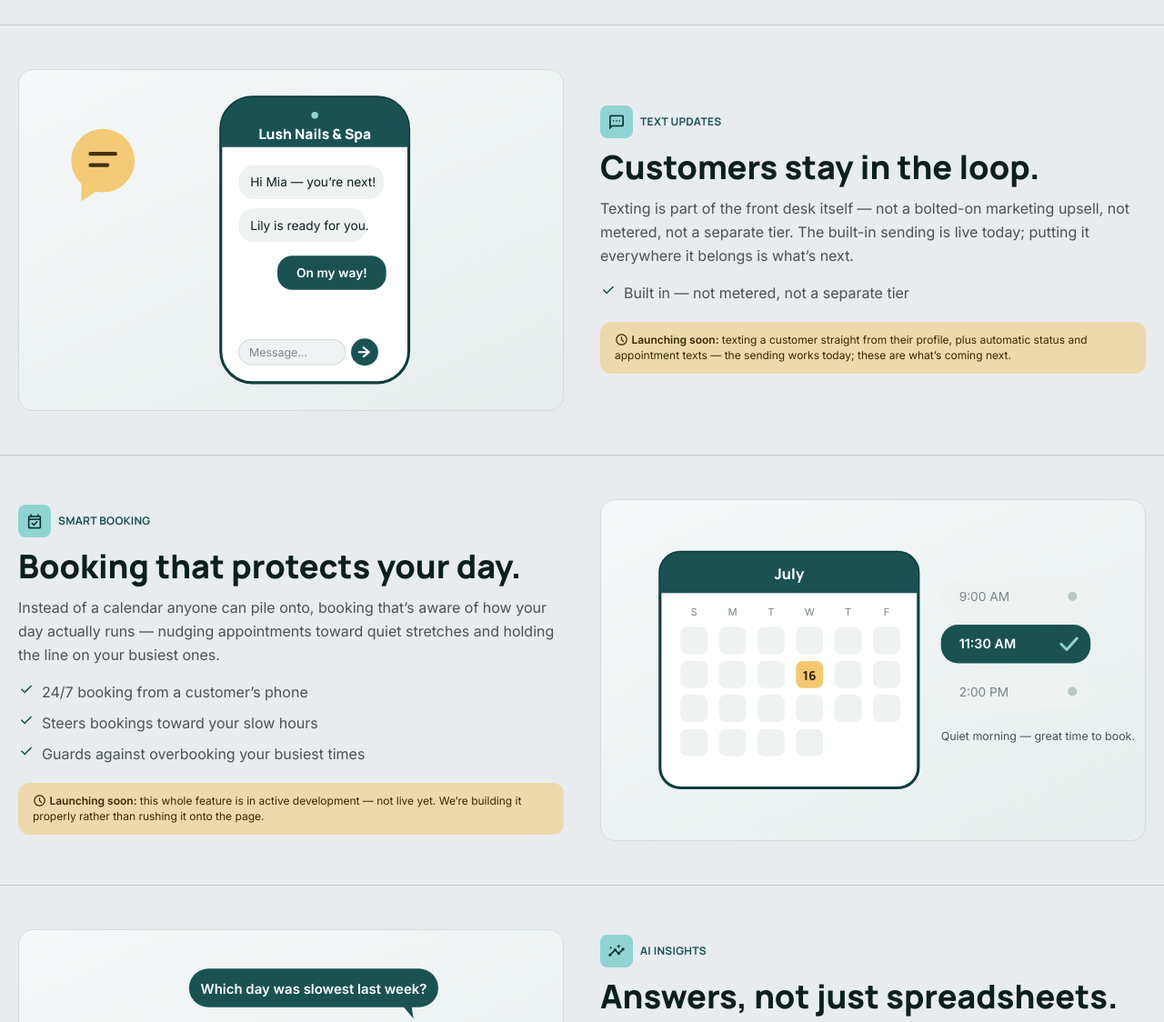
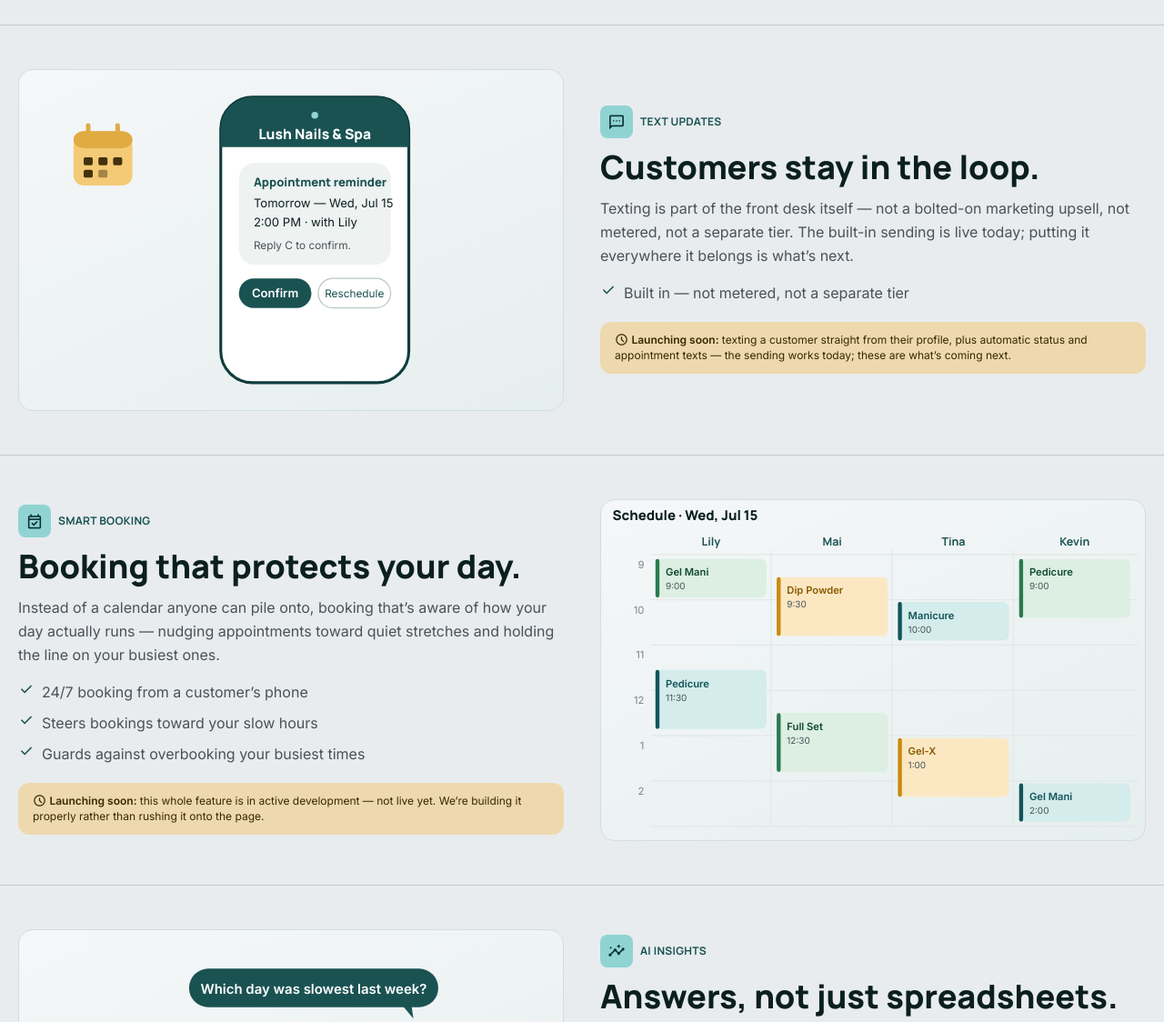
Before and after one commit to MuseNail/turndesk, a website: page site/features.html in a window 1280 px wide. Shown: the part 2989-4113 px from the top of the page at 91% size. Drawn offline with nearby package versions, Linux system fonts and the light colour scheme.

Commit message:
Marketing site: Text Updates SVG -> appointment reminder; Smart Booking SVG -> multi-staff calendar

```diff
--- a/site/features.html
+++ b/site/features.html
@@ -250,17 +250,19 @@ tailwind.config = { theme: { extend: {
     <div class="reveal w-full md:justify-self-start">
       <div class="illus hover-lift">
         <svg viewBox="0 0 480 300" xmlns="http://www.w3.org/2000/svg" role="img" aria-label="A text update arriving on a customer’s phone">
-          <g opacity=".95"><circle cx="74" cy="80" r="28" fill="#f5c870"/><path d="M55 100 l0 16 l16 -11 z" fill="#f5c870"/><path d="M63 74 h22 M63 84 h15" stroke="#3a2800" stroke-width="3.4" stroke-linecap="round"/></g>
+          <g opacity=".95"><rect x="48" y="54" width="52" height="48" rx="9" fill="#f5c870"/><rect x="48" y="54" width="52" height="15" rx="9" fill="#e0a83a"/><rect x="59" y="47" width="4" height="12" rx="2" fill="#e0a83a"/><rect x="85" y="47" width="4" height="12" rx="2" fill="#e0a83a"/><g fill="#3a2800"><rect x="57" y="77" width="8" height="7" rx="1.5"/><rect x="70" y="77" width="8" height="7" rx="1.5"/><rect x="83" y="77" width="8" height="7" rx="1.5"/><rect x="57" y="88" width="8" height="7" rx="1.5"/><rect x="70" y="88" width="8" height="7" rx="1.5" opacity=".45"/></g></g>
           <g>
             <rect x="178" y="24" width="166" height="252" rx="28" fill="#ffffff" stroke="#0f3d3d" stroke-width="2.5"/>
             <path d="M178 52 a28 28 0 0 1 28 -28 h110 a28 28 0 0 1 28 28 v16 h-166 z" fill="#1a5252"/>
             <circle cx="261" cy="40" r="3" fill="#8fd4d3"/>
             <text x="261" y="61" text-anchor="middle" font-family="Manrope,sans-serif" font-size="12.5" font-weight="800" fill="#ffffff">Lush Nails &amp; Spa</text>
-            <rect x="194" y="84" width="128" height="30" rx="13" fill="#eef2f1"/><text x="204" y="103" font-family="Inter,sans-serif" font-size="11" fill="#0b1f1f">Hi Mia — you’re next!</text>
-            <rect x="194" y="122" width="112" height="30" rx="13" fill="#eef2f1"/><text x="204" y="141" font-family="Inter,sans-serif" font-size="11" fill="#0b1f1f">Lily is ready for you.</text>
-            <rect x="228" y="164" width="96" height="30" rx="13" fill="#1a5252"/><text x="276" y="183" text-anchor="middle" font-family="Inter,sans-serif" font-size="11" font-weight="600" fill="#ffffff">On my way!</text>
-            <rect x="194" y="238" width="94" height="22" rx="11" fill="#f0f3f3" stroke="#d3dedb"/><text x="203" y="253" font-family="Inter,sans-serif" font-size="10" fill="#7a858a">Message…</text>
-            <circle cx="305" cy="249" r="12" fill="#1a5252"/><path d="M300 249 h9 M304 245 l5 4 l-5 4" stroke="#ffffff" stroke-width="1.7" fill="none" stroke-linecap="round" stroke-linejoin="round"/>
+            <rect x="194" y="82" width="134" height="90" rx="14" fill="#eef2f1"/>
+            <text x="207" y="103" font-family="Manrope,sans-serif" font-size="10.5" font-weight="800" fill="#1a5252">Appointment reminder</text>
+            <text x="207" y="121" font-family="Inter,sans-serif" font-size="10.5" fill="#0b1f1f">Tomorrow — Wed, Jul 15</text>
+            <text x="207" y="138" font-family="Inter,sans-serif" font-size="10.5" fill="#0b1f1f">2:00 PM · with Lily</text>
+            <text x="207" y="158" font-family="Inter,sans-serif" font-size="9.5" fill="#4a5258">Reply C to confirm.</text>
+            <rect x="194" y="184" width="64" height="26" rx="13" fill="#1a5252"/><text x="226" y="201" text-anchor="middle" font-family="Inter,sans-serif" font-size="10.5" font-weight="600" fill="#ffffff">Confirm</text>
+            <rect x="264" y="184" width="64" height="26" rx="13" fill="#ffffff" stroke="#b9c8c2"/><text x="296" y="201" text-anchor="middle" font-family="Inter,sans-serif" font-size="9.5" fill="#1a5252">Reschedule</text>
           </g>
         </svg>
       </div>
@@ -289,27 +291,19 @@ tailwind.config = { theme: { extend: {
     </div>
     <div class="reveal w-full md:justify-self-end">
       <div class="illus hover-lift">
-        <svg viewBox="0 0 480 300" xmlns="http://www.w3.org/2000/svg" role="img" aria-label="Online booking with time slots, one selected">
-          <g>
-            <rect x="52" y="46" width="228" height="208" rx="18" fill="#ffffff" stroke="#0f3d3d" stroke-width="2.5"/>
-            <path d="M52 64 a18 18 0 0 1 18 -18 h192 a18 18 0 0 1 18 18 v18 h-228 z" fill="#1a5252"/>
-            <text x="166" y="70" text-anchor="middle" font-family="Manrope,sans-serif" font-size="13" font-weight="800" fill="#ffffff">July</text>
-            <g font-family="Inter,sans-serif" font-size="9" fill="#7a858a" text-anchor="middle"><text x="82" y="102">S</text><text x="116" y="102">M</text><text x="150" y="102">T</text><text x="184" y="102">W</text><text x="218" y="102">T</text><text x="252" y="102">F</text></g>
-            <g>
-              <!-- day cells: 4 rows x 6 cols -->
-              <g fill="#eef2f1"><rect x="70" y="112" width="24" height="24" rx="6"/><rect x="104" y="112" width="24" height="24" rx="6"/><rect x="138" y="112" width="24" height="24" rx="6"/><rect x="172" y="112" width="24" height="24" rx="6"/><rect x="206" y="112" width="24" height="24" rx="6"/><rect x="240" y="112" width="24" height="24" rx="6"/>
-                <rect x="70" y="142" width="24" height="24" rx="6"/><rect x="104" y="142" width="24" height="24" rx="6"/><rect x="138" y="142" width="24" height="24" rx="6"/><rect x="206" y="142" width="24" height="24" rx="6"/><rect x="240" y="142" width="24" height="24" rx="6"/>
-                <rect x="70" y="172" width="24" height="24" rx="6"/><rect x="104" y="172" width="24" height="24" rx="6"/><rect x="138" y="172" width="24" height="24" rx="6"/><rect x="172" y="172" width="24" height="24" rx="6"/><rect x="206" y="172" width="24" height="24" rx="6"/><rect x="240" y="172" width="24" height="24" rx="6"/>
-                <rect x="70" y="202" width="24" height="24" rx="6"/><rect x="104" y="202" width="24" height="24" rx="6"/><rect x="138" y="202" width="24" height="24" rx="6"/><rect x="172" y="202" width="24" height="24" rx="6"/></g>
-              <rect x="172" y="142" width="24" height="24" rx="6" fill="#f5c870"/><text x="184" y="159" text-anchor="middle" font-family="Manrope,sans-serif" font-size="11" font-weight="800" fill="#3a2800">16</text>
-            </g>
-          </g>
-          <g>
-            <rect x="300" y="70" width="132" height="30" rx="15" fill="#eef2f1"/><text x="316" y="89" font-family="Inter,sans-serif" font-size="11" fill="#7a858a">9:00 AM</text><circle cx="416" cy="85" r="4" fill="#b9c8c2"/>
-            <rect x="300" y="110" width="132" height="34" rx="15" fill="#1a5252"/><text x="316" y="131" font-family="Inter,sans-serif" font-size="11.5" font-weight="700" fill="#ffffff">11:30 AM</text><path d="M406 127 l5 5 l9 -10" stroke="#8fd4d3" stroke-width="2.4" fill="none" stroke-linecap="round" stroke-linejoin="round"/>
-            <rect x="300" y="154" width="132" height="30" rx="15" fill="#eef2f1"/><text x="316" y="173" font-family="Inter,sans-serif" font-size="11" fill="#7a858a">2:00 PM</text><circle cx="416" cy="169" r="4" fill="#b9c8c2"/>
-            <text x="300" y="212" font-family="Inter,sans-serif" font-size="10" fill="#4a5258">Quiet morning — great time to book.</text>
-          </g>
+        <svg viewBox="0 0 480 300" xmlns="http://www.w3.org/2000/svg" role="img" aria-label="A multi-staff booking calendar — several appointments per technician">
+          <text x="10" y="18" font-family="Manrope,sans-serif" font-size="12" font-weight="800" fill="#0b1f1f">Schedule · Wed, Jul 15</text>
+          <g font-family="Manrope,sans-serif" font-size="10" font-weight="700" fill="#1a5252" text-anchor="middle"><text x="97" y="40">Lily</text><text x="204" y="40">Mai</text><text x="311" y="40">Tina</text><text x="418" y="40">Kevin</text></g>
+          <g stroke="#e2e8e7" stroke-width="1"><line x1="44" y1="48" x2="474" y2="48"/><line x1="44" y1="88" x2="474" y2="88"/><line x1="44" y1="128" x2="474" y2="128"/><line x1="44" y1="168" x2="474" y2="168"/><line x1="44" y1="208" x2="474" y2="208"/><line x1="44" y1="248" x2="474" y2="248"/><line x1="44" y1="288" x2="474" y2="288"/><line x1="150" y1="44" x2="150" y2="288"/><line x1="257" y1="44" x2="257" y2="288"/><line x1="364" y1="44" x2="364" y2="288"/></g>
+          <g font-family="Inter,sans-serif" font-size="9" fill="#7a858a" text-anchor="end"><text x="38" y="60">9</text><text x="38" y="100">10</text><text x="38" y="140">11</text><text x="38" y="180">12</text><text x="38" y="220">1</text><text x="38" y="260">2</text></g>
+          <g><rect x="48" y="52" width="98" height="34" rx="5" fill="#dcefe2"/><rect x="48" y="52" width="3.5" height="34" rx="2" fill="#2a7a4f"/><text x="57" y="67" font-family="Inter,sans-serif" font-size="9" font-weight="700" fill="#12492f">Gel Mani</text><text x="57" y="79" font-family="Inter,sans-serif" font-size="8" fill="#4a5258">9:00</text></g>
+          <g><rect x="48" y="150" width="98" height="52" rx="5" fill="#d4eceb"/><rect x="48" y="150" width="3.5" height="52" rx="2" fill="#12545a"/><text x="57" y="165" font-family="Inter,sans-serif" font-size="9" font-weight="700" fill="#12545a">Pedicure</text><text x="57" y="177" font-family="Inter,sans-serif" font-size="8" fill="#4a5258">11:30</text></g>
+          <g><rect x="155" y="68" width="98" height="52" rx="5" fill="#fbe8c3"/><rect x="155" y="68" width="3.5" height="52" rx="2" fill="#c98a10"/><text x="164" y="83" font-family="Inter,sans-serif" font-size="9" font-weight="700" fill="#8a5a00">Dip Powder</text><text x="164" y="95" font-family="Inter,sans-serif" font-size="8" fill="#4a5258">9:30</text></g>
+          <g><rect x="155" y="188" width="98" height="52" rx="5" fill="#dcefe2"/><rect x="155" y="188" width="3.5" height="52" rx="2" fill="#2a7a4f"/><text x="164" y="203" font-family="Inter,sans-serif" font-size="9" font-weight="700" fill="#12492f">Full Set</text><text x="164" y="215" font-family="Inter,sans-serif" font-size="8" fill="#4a5258">12:30</text></g>
+          <g><rect x="262" y="90" width="98" height="34" rx="5" fill="#d4eceb"/><rect x="262" y="90" width="3.5" height="34" rx="2" fill="#12545a"/><text x="271" y="105" font-family="Inter,sans-serif" font-size="9" font-weight="700" fill="#12545a">Manicure</text><text x="271" y="117" font-family="Inter,sans-serif" font-size="8" fill="#4a5258">10:00</text></g>
+          <g><rect x="262" y="210" width="98" height="52" rx="5" fill="#fbe8c3"/><rect x="262" y="210" width="3.5" height="52" rx="2" fill="#c98a10"/><text x="271" y="225" font-family="Inter,sans-serif" font-size="9" font-weight="700" fill="#8a5a00">Gel-X</text><text x="271" y="237" font-family="Inter,sans-serif" font-size="8" fill="#4a5258">1:00</text></g>
+          <g><rect x="369" y="52" width="98" height="52" rx="5" fill="#dcefe2"/><rect x="369" y="52" width="3.5" height="52" rx="2" fill="#2a7a4f"/><text x="378" y="67" font-family="Inter,sans-serif" font-size="9" font-weight="700" fill="#12492f">Pedicure</text><text x="378" y="79" font-family="Inter,sans-serif" font-size="8" fill="#4a5258">9:00</text></g>
+          <g><rect x="369" y="250" width="98" height="34" rx="5" fill="#d4eceb"/><rect x="369" y="250" width="3.5" height="34" rx="2" fill="#12545a"/><text x="378" y="265" font-family="Inter,sans-serif" font-size="9" font-weight="700" fill="#12545a">Gel Mani</text><text x="378" y="277" font-family="Inter,sans-serif" font-size="8" fill="#4a5258">2:00</text></g>
         </svg>
       </div>
     </div>
```
